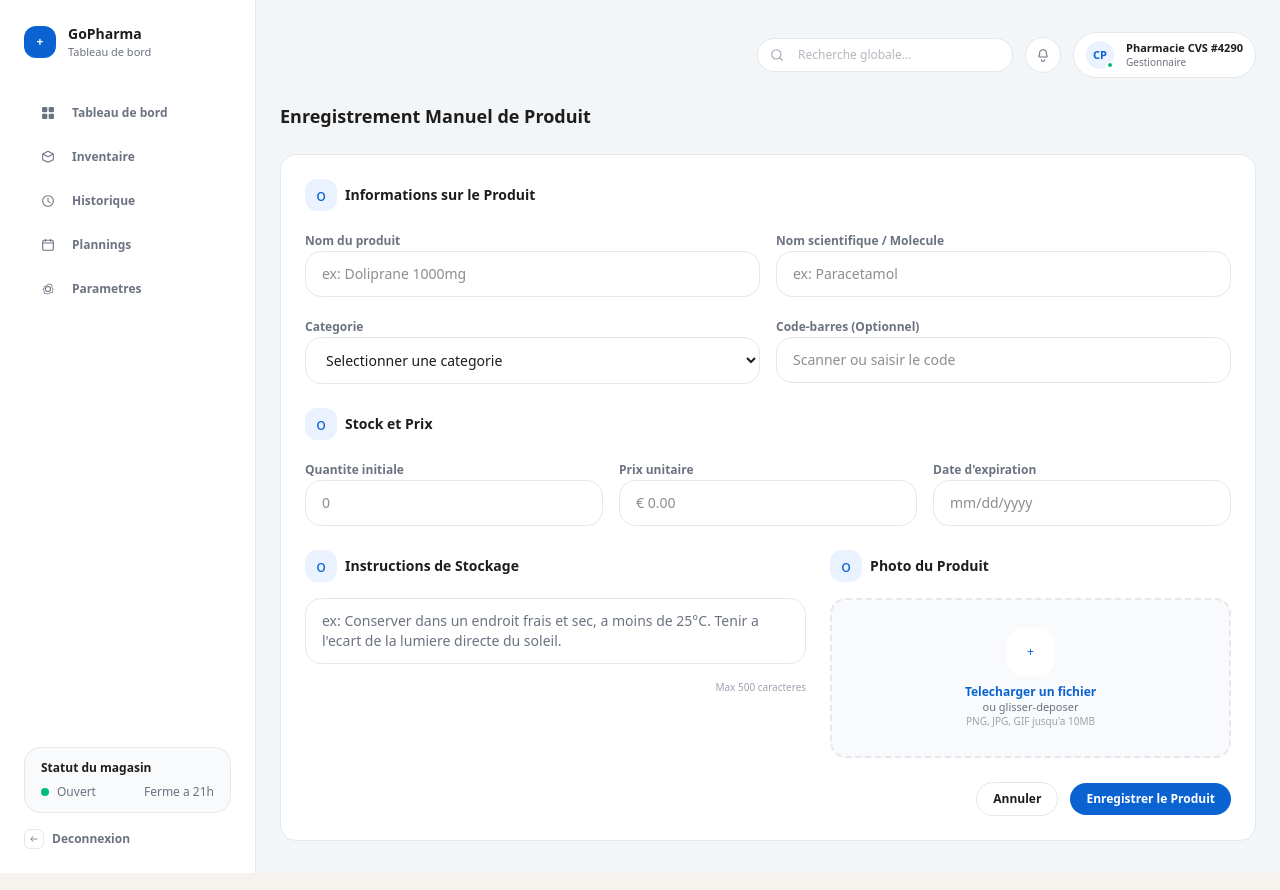
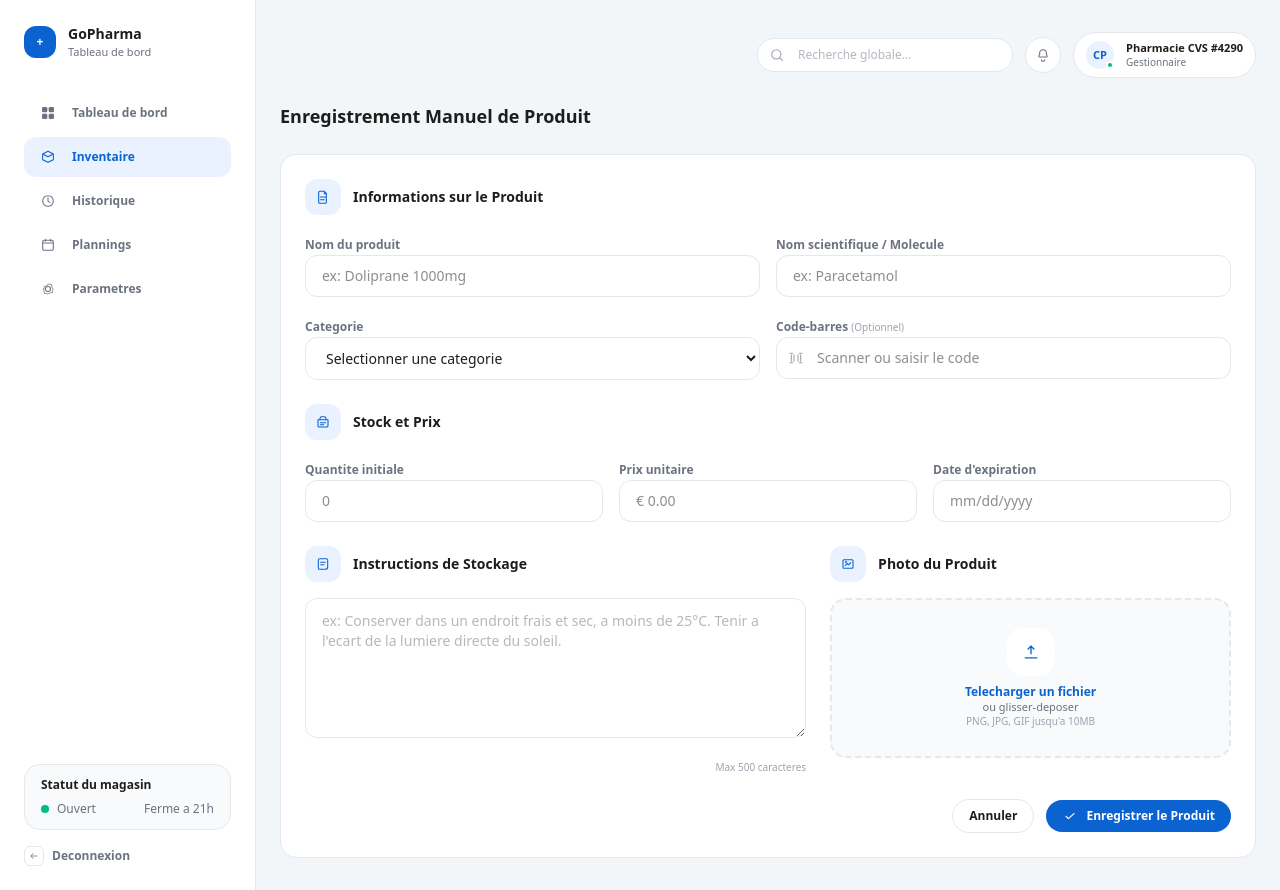
Before and after one commit to ai-embed/gopharma, a Next.js app: page /pharmacy/inventory/new in a window 1280 px wide. Built offline with nearby package versions, Linux system fonts and the light colour scheme.

Commit message:
feat: refine pharmacy inventory screens

```diff
--- a/src/app/pharmacy/PharmacyLayoutClient.tsx
+++ b/src/app/pharmacy/PharmacyLayoutClient.tsx
@@ -134,7 +134,9 @@ export default function PharmacyLayout({
 
           <nav className="mt-8 space-y-1 text-xs font-semibold">
             {navItems.map((item) => {
-              const isActive = pathname === item.href;
+              const isActive =
+                pathname === item.href ||
+                pathname.startsWith(`${item.href}/`);
               return (
                 <Link
                   key={item.href}
--- a/src/app/pharmacy/inventory/new/page.tsx
+++ b/src/app/pharmacy/inventory/new/page.tsx
@@ -10,9 +10,32 @@ export default function PharmacyInventoryNewPage() {
       <div className="rounded-2xl border border-[#E5E7EB] bg-white p-6">
         <div className="space-y-6">
           <section className="space-y-4">
-            <div className="flex items-center gap-2">
-              <span className="flex h-8 w-8 items-center justify-center rounded-xl bg-[#EAF2FF] text-[#0B63D1]">
-                o
+            <div className="flex items-center gap-3">
+              <span className="flex h-9 w-9 items-center justify-center rounded-xl bg-[#EAF2FF] text-[#0B63D1]">
+                <svg viewBox="0 0 24 24" className="h-4 w-4" aria-hidden="true">
+                  <path
+                    d="M7 3.5h7l3 3V20a1.5 1.5 0 0 1-1.5 1.5H7A1.5 1.5 0 0 1 5.5 20V5A1.5 1.5 0 0 1 7 3.5z"
+                    fill="none"
+                    stroke="currentColor"
+                    strokeWidth="1.6"
+                    strokeLinejoin="round"
+                  />
+                  <path
+                    d="M14 3.5V7h3"
+                    fill="none"
+                    stroke="currentColor"
+                    strokeWidth="1.6"
+                    strokeLinecap="round"
+                    strokeLinejoin="round"
+                  />
+                  <path
+                    d="M8 12h8M8 16h6"
+                    fill="none"
+                    stroke="currentColor"
+                    strokeWidth="1.6"
+                    strokeLinecap="round"
+                  />
+                </svg>
               </span>
               <h2 className="text-sm font-semibold">
                 Informations sur le Produit
@@ -26,7 +49,7 @@ export default function PharmacyInventoryNewPage() {
                 </label>
                 <input
                   placeholder="ex: Doliprane 1000mg"
-                  className="w-full rounded-2xl border border-[#E5E7EB] px-4 py-3 text-sm"
+                  className="w-full rounded-xl border border-[#E5E7EB] bg-white px-4 py-2.5 text-sm"
                 />
               </div>
               <div className="space-y-2">
@@ -35,14 +58,14 @@ export default function PharmacyInventoryNewPage() {
                 </label>
                 <input
                   placeholder="ex: Paracetamol"
-                  className="w-full rounded-2xl border border-[#E5E7EB] px-4 py-3 text-sm"
+                  className="w-full rounded-xl border border-[#E5E7EB] bg-white px-4 py-2.5 text-sm"
                 />
               </div>
               <div className="space-y-2">
                 <label className="text-xs font-semibold text-[#6B7280]">
                   Categorie
                 </label>
-                <select className="w-full rounded-2xl border border-[#E5E7EB] bg-white px-4 py-3 text-sm">
+                <select className="w-full rounded-xl border border-[#E5E7EB] bg-white px-4 py-2.5 text-sm">
                   <option>Selectionner une categorie</option>
                   <option>Analgesiques</option>
                   <option>Antibiotiques</option>
@@ -51,20 +74,67 @@ export default function PharmacyInventoryNewPage() {
               </div>
               <div className="space-y-2">
                 <label className="text-xs font-semibold text-[#6B7280]">
-                  Code-barres (Optionnel)
+                  Code-barres{" "}
+                  <span className="text-[10px] font-medium text-[#9CA3AF]">
+                    (Optionnel)
+                  </span>
                 </label>
-                <input
-                  placeholder="Scanner ou saisir le code"
-                  className="w-full rounded-2xl border border-[#E5E7EB] px-4 py-3 text-sm"
-                />
+                <div className="relative">
+                  <svg
+                    viewBox="0 0 24 24"
+                    className="absolute left-3 top-1/2 h-4 w-4 -translate-y-1/2 text-[#9CA3AF]"
+                    aria-hidden="true"
+                  >
+                    <path
+                      d="M5 7v10M9 7v10M15 7v10M19 7v10"
+                      fill="none"
+                      stroke="currentColor"
+                      strokeWidth="1.6"
+                      strokeLinecap="round"
+                    />
+                    <path
+                      d="M3 5h4M17 5h4M3 19h4M17 19h4"
+                      fill="none"
+                      stroke="currentColor"
+                      strokeWidth="1.6"
+                      strokeLinecap="round"
+                    />
+                  </svg>
+                  <input
+                    placeholder="Scanner ou saisir le code"
+                    className="w-full rounded-xl border border-[#E5E7EB] bg-white py-2.5 pl-10 pr-4 text-sm"
+                  />
+                </div>
               </div>
             </div>
           </section>
 
           <section className="space-y-4">
-            <div className="flex items-center gap-2">
-              <span className="flex h-8 w-8 items-center justify-center rounded-xl bg-[#EAF2FF] text-[#0B63D1]">
-                o
+            <div className="flex items-center gap-3">
+              <span className="flex h-9 w-9 items-center justify-center rounded-xl bg-[#EAF2FF] text-[#0B63D1]">
+                <svg viewBox="0 0 24 24" className="h-4 w-4" aria-hidden="true">
+                  <path
+                    d="M4.5 8.5h15v9a2 2 0 0 1-2 2h-11a2 2 0 0 1-2-2v-9z"
+                    fill="none"
+                    stroke="currentColor"
+                    strokeWidth="1.6"
+                    strokeLinejoin="round"
+                  />
+                  <path
+                    d="M7.5 8.5V6.8A2.8 2.8 0 0 1 10.3 4h3.4a2.8 2.8 0 0 1 2.8 2.8v1.7"
+                    fill="none"
+                    stroke="currentColor"
+                    strokeWidth="1.6"
+                    strokeLinecap="round"
+                  />
+                  <path
+                    d="M8 13h8M8 16h5"
+                    fill="none"
+                    stroke="currentColor"
+                    strokeWidth="1.6"
+                    strokeLinecap="round"
+                  />
+                </svg>
               </span>
               <h2 className="text-sm font-semibold">Stock et Prix</h2>
             </div>
@@ -75,7 +145,7 @@ export default function PharmacyInventoryNewPage() {
                 </label>
                 <input
                   placeholder="0"
-                  className="w-full rounded-2xl border border-[#E5E7EB] px-4 py-3 text-sm"
+                  className="w-full rounded-xl border border-[#E5E7EB] bg-white px-4 py-2.5 text-sm"
                 />
               </div>
               <div className="space-y-2">
@@ -84,7 +154,7 @@ export default function PharmacyInventoryNewPage() {
                 </label>
                 <input
                   placeholder="€ 0.00"
-                  className="w-full rounded-2xl border border-[#E5E7EB] px-4 py-3 text-sm"
+                  className="w-full rounded-xl border border-[#E5E7EB] bg-white px-4 py-2.5 text-sm"
                 />
               </div>
               <div className="space-y-2">
@@ -93,7 +163,7 @@ export default function PharmacyInventoryNewPage() {
                 </label>
                 <input
                   placeholder="mm/dd/yyyy"
-                  className="w-full rounded-2xl border border-[#E5E7EB] px-4 py-3 text-sm"
+                  className="w-full rounded-xl border border-[#E5E7EB] bg-white px-4 py-2.5 text-sm"
                 />
               </div>
             </div>
@@ -101,33 +171,87 @@ export default function PharmacyInventoryNewPage() {
 
           <section className="grid gap-6 lg:grid-cols-[minmax(0,1fr)_minmax(0,0.8fr)]">
             <div className="space-y-4">
-              <div className="flex items-center gap-2">
-                <span className="flex h-8 w-8 items-center justify-center rounded-xl bg-[#EAF2FF] text-[#0B63D1]">
-                  o
+              <div className="flex items-center gap-3">
+                <span className="flex h-9 w-9 items-center justify-center rounded-xl bg-[#EAF2FF] text-[#0B63D1]">
+                  <svg viewBox="0 0 24 24" className="h-4 w-4" aria-hidden="true">
+                    <path
+                      d="M7 4h10a2 2 0 0 1 2 2v10.5a3.5 3.5 0 0 1-3.5 3.5H7a2 2 0 0 1-2-2V6a2 2 0 0 1 2-2z"
+                      fill="none"
+                      stroke="currentColor"
+                      strokeWidth="1.6"
+                      strokeLinejoin="round"
+                    />
+                    <path
+                      d="M8.5 9.5h7M8.5 13h5"
+                      fill="none"
+                      stroke="currentColor"
+                      strokeWidth="1.6"
+                      strokeLinecap="round"
+                    />
+                  </svg>
                 </span>
                 <h2 className="text-sm font-semibold">
                   Instructions de Stockage
                 </h2>
               </div>
-              <div className="rounded-2xl border border-[#E5E7EB] px-4 py-3 text-sm text-[#6B7280]">
-                ex: Conserver dans un endroit frais et sec, a moins de 25°C.
-                Tenir a l&apos;ecart de la lumiere directe du soleil.
-              </div>
+              <textarea
+                placeholder="ex: Conserver dans un endroit frais et sec, a moins de 25°C. Tenir a l'ecart de la lumiere directe du soleil."
+                className="min-h-[140px] w-full rounded-xl border border-[#E5E7EB] bg-white px-4 py-3 text-sm text-[#6B7280]"
+              />
               <p className="text-right text-[10px] text-[#9CA3AF]">
                 Max 500 caracteres
               </p>
             </div>
 
             <div className="space-y-4">
-              <div className="flex items-center gap-2">
-                <span className="flex h-8 w-8 items-center justify-center rounded-xl bg-[#EAF2FF] text-[#0B63D1]">
-                  o
+              <div className="flex items-center gap-3">
+                <span className="flex h-9 w-9 items-center justify-center rounded-xl bg-[#EAF2FF] text-[#0B63D1]">
+                  <svg viewBox="0 0 24 24" className="h-4 w-4" aria-hidden="true">
+                    <path
+                      d="M6 5.5h12a1.5 1.5 0 0 1 1.5 1.5v10a1.5 1.5 0 0 1-1.5 1.5H6A1.5 1.5 0 0 1 4.5 17V7A1.5 1.5 0 0 1 6 5.5z"
+                      fill="none"
+                      stroke="currentColor"
+                      strokeWidth="1.6"
+                    />
+                    <path
+                      d="M8 14l2.8-3 2.3 2.2 2.9-3.3"
+                      fill="none"
+                      stroke="currentColor"
+                      strokeWidth="1.6"
+                      strokeLinecap="round"
+                      strokeLinejoin="round"
+                    />
+                    <circle cx="9" cy="9" r="1.5" fill="currentColor" />
+                  </svg>
                 </span>
                 <h2 className="text-sm font-semibold">Photo du Produit</h2>
               </div>
               <div className="flex h-40 flex-col items-center justify-center rounded-2xl border-2 border-dashed border-[#E5E7EB] bg-[#F8FAFC] text-center text-xs text-[#6B7280]">
                 <div className="flex h-12 w-12 items-center justify-center rounded-2xl bg-white text-[#0B63D1]">
-                  +
+                  <svg viewBox="0 0 24 24" className="h-5 w-5" aria-hidden="true">
+                    <path
+                      d="M12 5v9"
+                      fill="none"
+                      stroke="currentColor"
+                      strokeWidth="1.6"
+                      strokeLinecap="round"
+                    />
+                    <path
+                      d="M8.5 8.5L12 5l3.5 3.5"
+                      fill="none"
+                      stroke="currentColor"
+                      strokeWidth="1.6"
+                      strokeLinecap="round"
+                      strokeLinejoin="round"
+                    />
+                    <path
+                      d="M5 19h14"
+                      fill="none"
+                      stroke="currentColor"
+                      strokeWidth="1.6"
+                      strokeLinecap="round"
+                    />
+                  </svg>
                 </div>
                 <p className="mt-2 font-semibold text-[#0B63D1]">
                   Telecharger un fichier
@@ -144,7 +268,17 @@ export default function PharmacyInventoryNewPage() {
             <button className="rounded-full border border-[#E5E7EB] bg-white px-4 py-2 text-xs font-semibold text-[#1F1D1B]">
               Annuler
             </button>
-            <button className="rounded-full bg-[#0B63D1] px-4 py-2 text-xs font-semibold text-white">
+            <button className="inline-flex items-center gap-2 rounded-full bg-[#0B63D1] px-4 py-2 text-xs font-semibold text-white">
+              <svg viewBox="0 0 24 24" className="h-4 w-4" aria-hidden="true">
+                <path
+                  d="M6 12.5l3.5 3.5L18 8.5"
+                  fill="none"
+                  stroke="currentColor"
+                  strokeWidth="1.8"
+                  strokeLinecap="round"
+                  strokeLinejoin="round"
+                />
+              </svg>
               Enregistrer le Produit
             </button>
           </div>
```
Also changed, not shown: src/app/pharmacy/inventory/InventoryView.tsx (+15 -14 lines), 1 other file (tests, documents, lock files or other folders).
